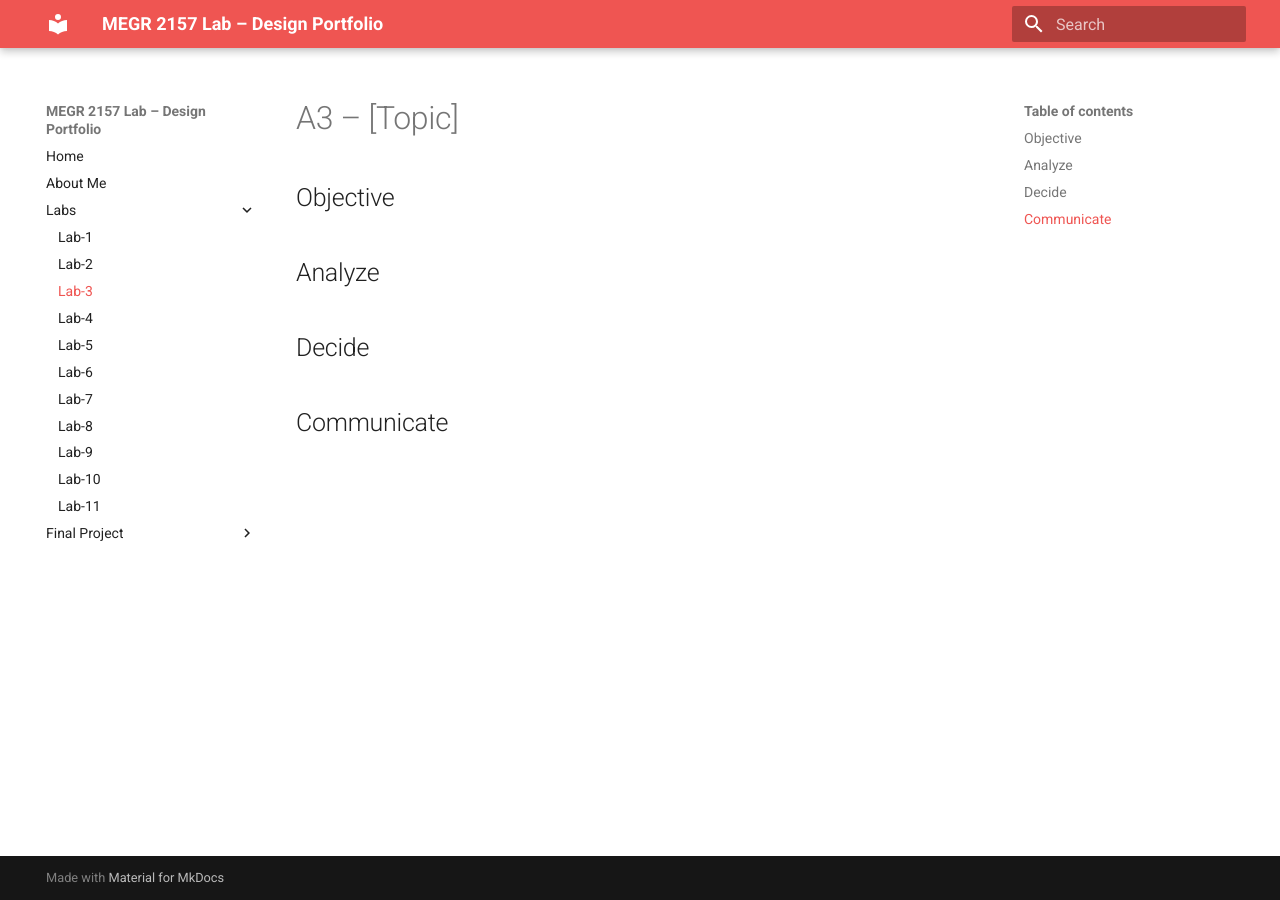
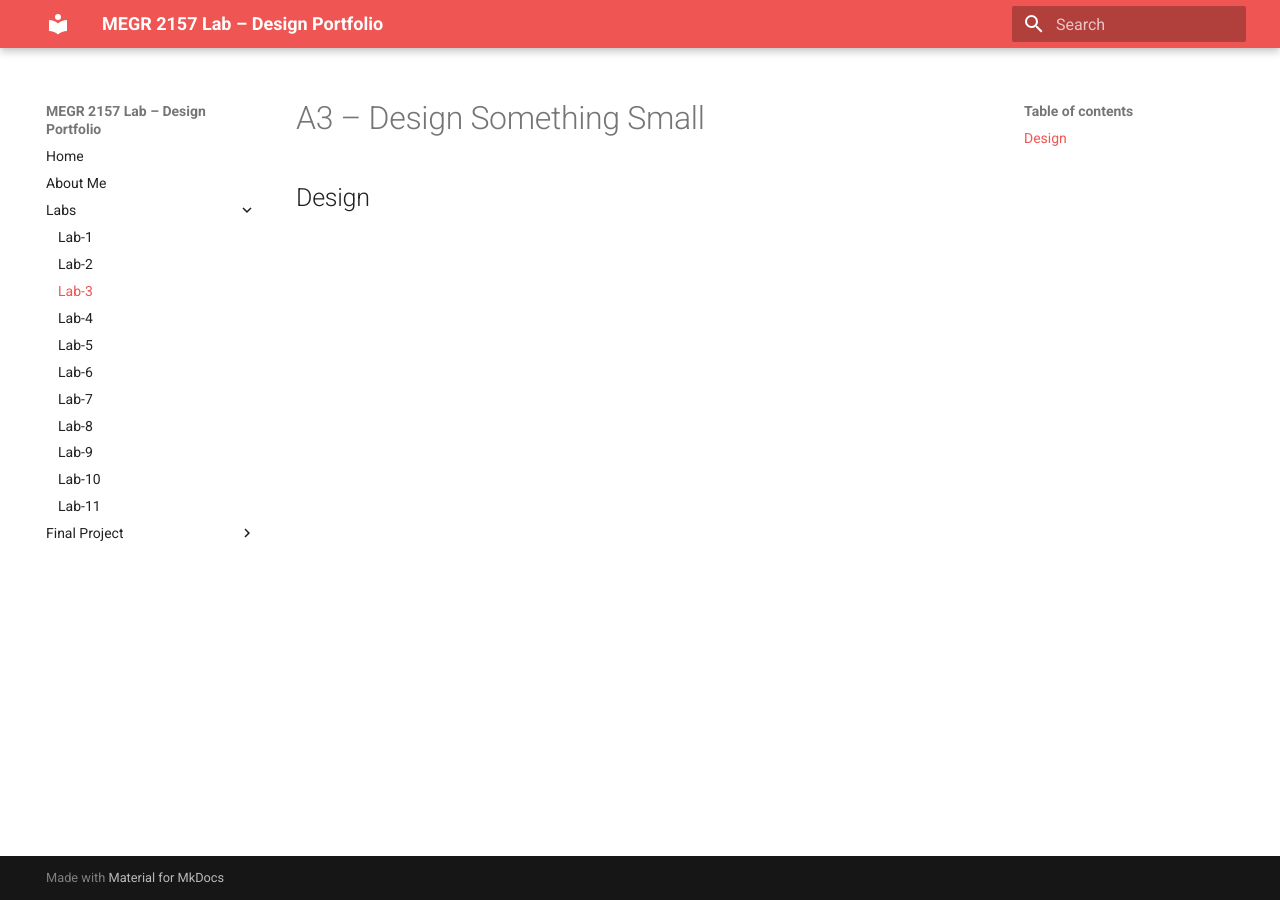
Before and after one commit to jwelch37/Jack-Welch-Portfolio, an MkDocs documentation site: the page built from docs/Labs/L03/index.md, in a window 1280 px wide. Built offline with MkDocs 1.6.1 and Material for MkDocs 9.7.7, drawn with Linux system fonts in a browser that asks for light colours.

Commit message:
Update index.md

```diff
--- a/docs/Labs/L03/index.md
+++ b/docs/Labs/L03/index.md
@@ -1,12 +1,3 @@
-# A3 – [Topic]
+# A3 – Design Something Small
 
-## Objective
-
-
-## Analyze
-
-
-## Decide
-
-
-## Communicate
+## Design
```
